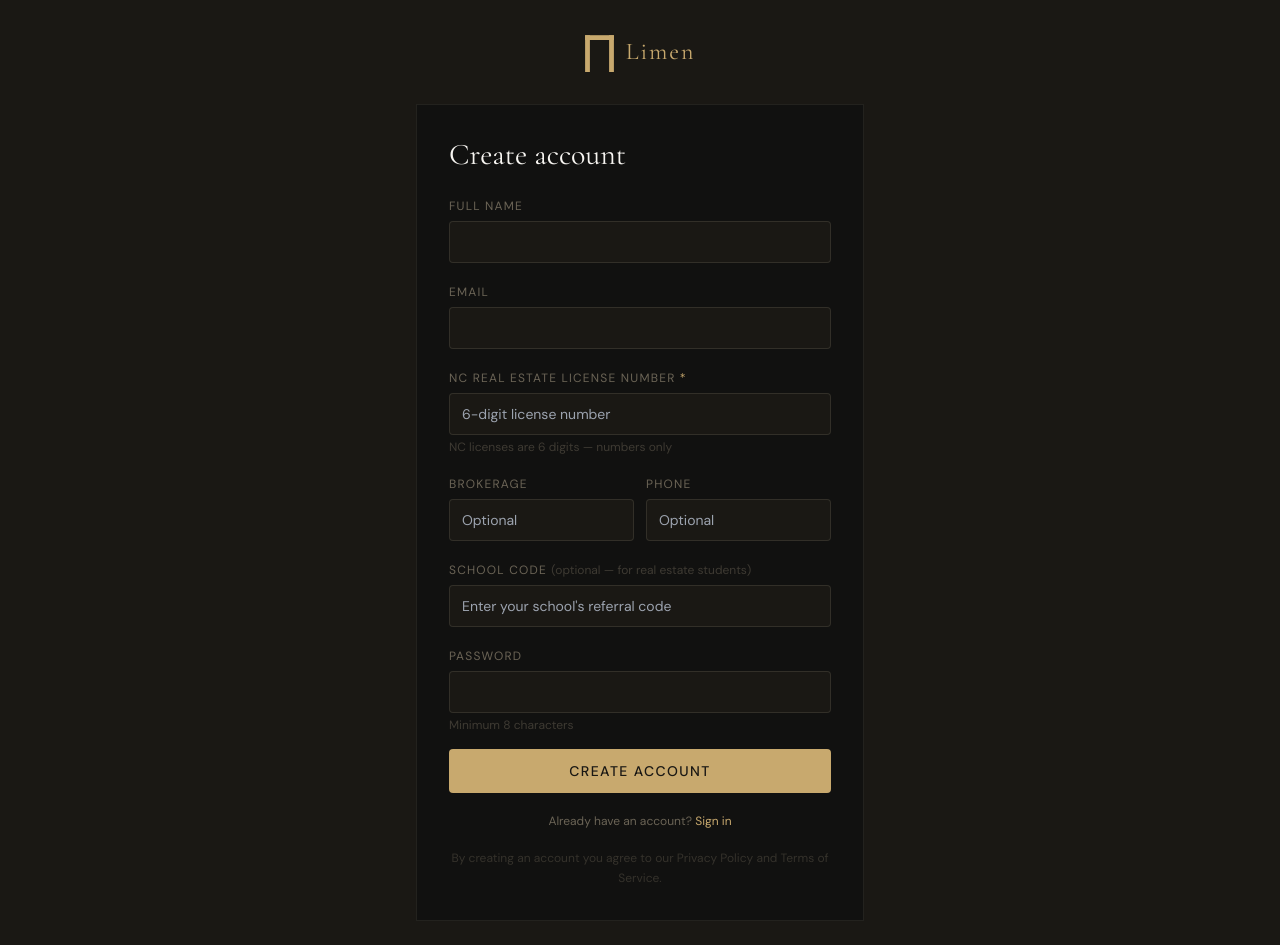
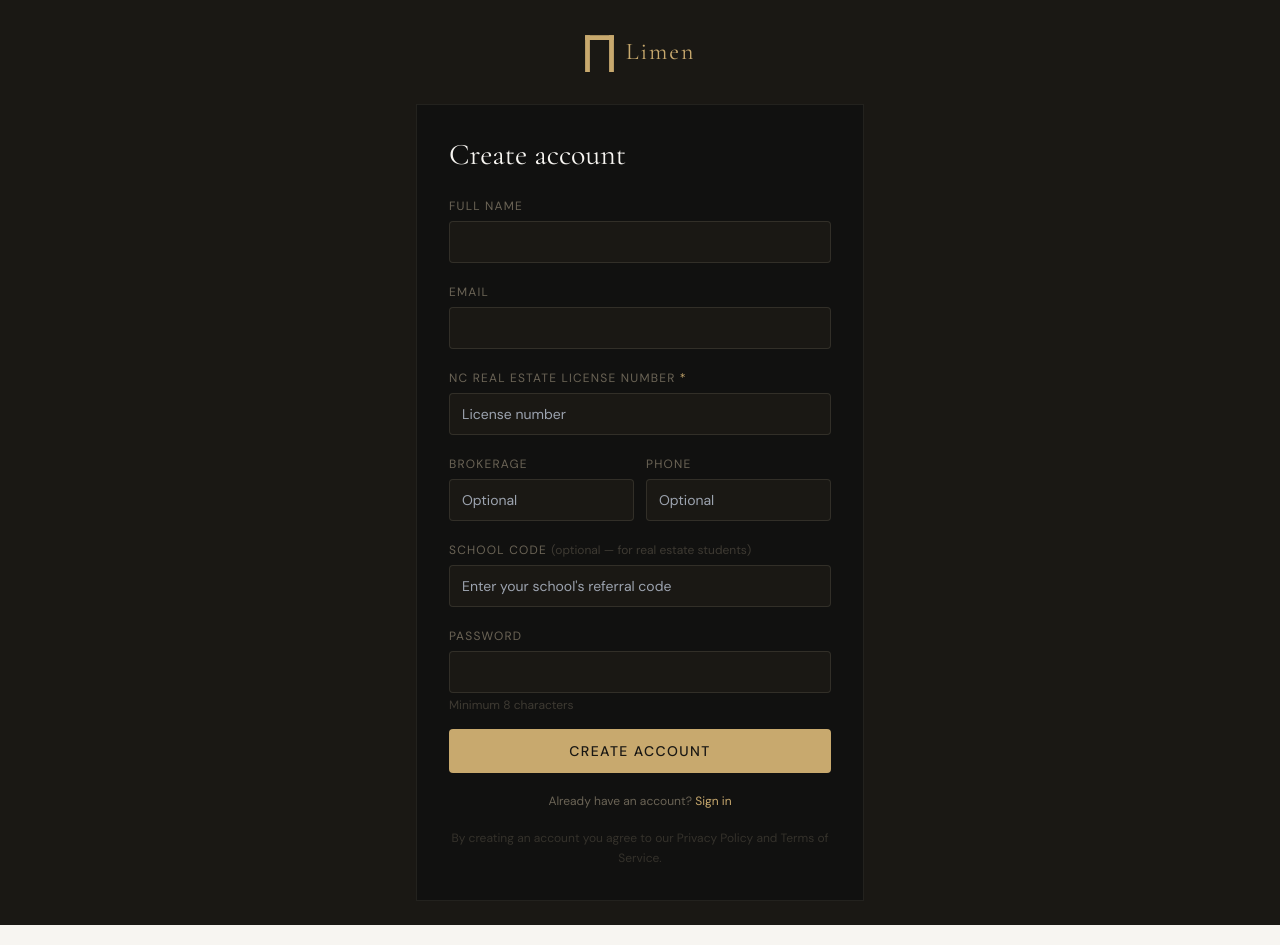
Before and after one commit to taskrocketai-create/limen, a Next.js app: page /signup in a window 1280 px wide. Built offline with nearby package versions, Linux system fonts and the light colour scheme; no server answers.

Commit message:
Change placeholder text for license number input

```diff
--- a/app/signup/page.tsx
+++ b/app/signup/page.tsx
@@ -132,11 +132,10 @@ function SignupForm() {
                 value={licenseNumber}
                 onChange={e => setLicenseNumber(e.target.value.replace(/\D/g, "").slice(0, 6))}
                 required
-                placeholder="6-digit license number"
+                placeholder="License number"
                 maxLength={6}
                 className="w-full bg-ink border border-stone/30 px-3 py-2.5 font-sans text-sm text-parchment focus:outline-none focus:border-gilt rounded"
               />
-              <p className="font-sans text-xs text-stone/50">NC licenses are 6 digits — numbers only</p>
             </div>
 
             <div className="grid grid-cols-2 gap-3">
```
